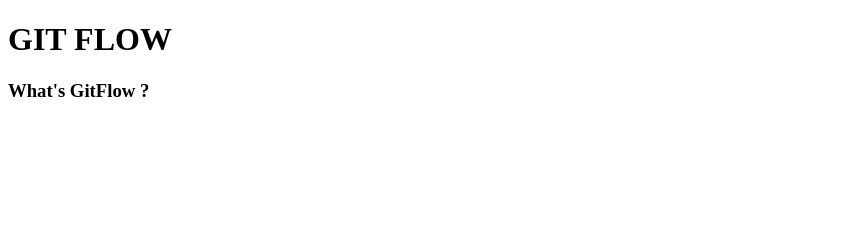
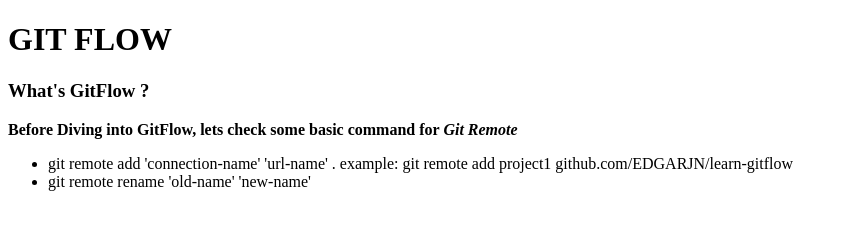
Before and after one commit to EDGARJN/learn_gitflow, a plain HTML site: page view/index.html in a window 1280 px wide. Shown: the whole page, without its empty margins (0-847 px from the left). Drawn offline with Linux system fonts and the light colour scheme.

Commit message:
local one

```diff
--- a/view/index.html
+++ b/view/index.html
@@ -8,6 +8,11 @@
 <body>
     <h1>GIT FLOW</h1>
     <h3>What's GitFlow ?</h3>
+    <p><b>Before Diving into GitFlow, lets check some basic command for <i>Git Remote</i></b></p>
+    <ul>
+        <li>git remote add 'connection-name' 'url-name' . example: git remote add project1 github.com/EDGARJN/learn-gitflow</li>
+        <li>git remote rename 'old-name' 'new-name'</li>
+    </ul>
 
 </body>
 </html>
```
